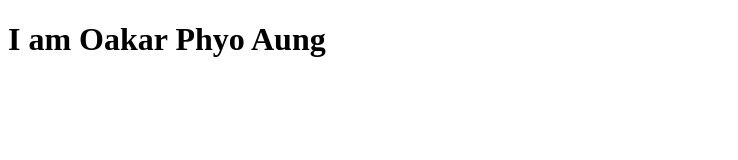
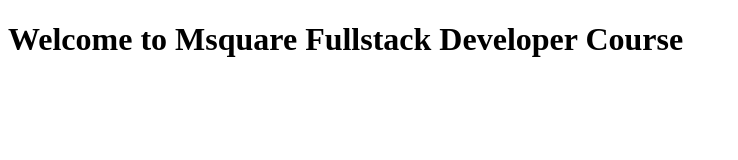
Before and after one commit to msquareprogramming/msquarefdc, a plain HTML site: page index.html in a window 1280 px wide. Shown: the whole page, without its empty margins (0-738 px from the left). Drawn offline with Linux system fonts and the light colour scheme.

Commit message:
Started Project

```diff
--- a/index.html
+++ b/index.html
@@ -7,6 +7,6 @@
     <title>Document</title>
 </head>
 <body>
-    <h1>I am Oakar Phyo Aung</h1>
+    <h1>Welcome to Msquare Fullstack Developer Course </h1>
 </body>
 </html>
```
